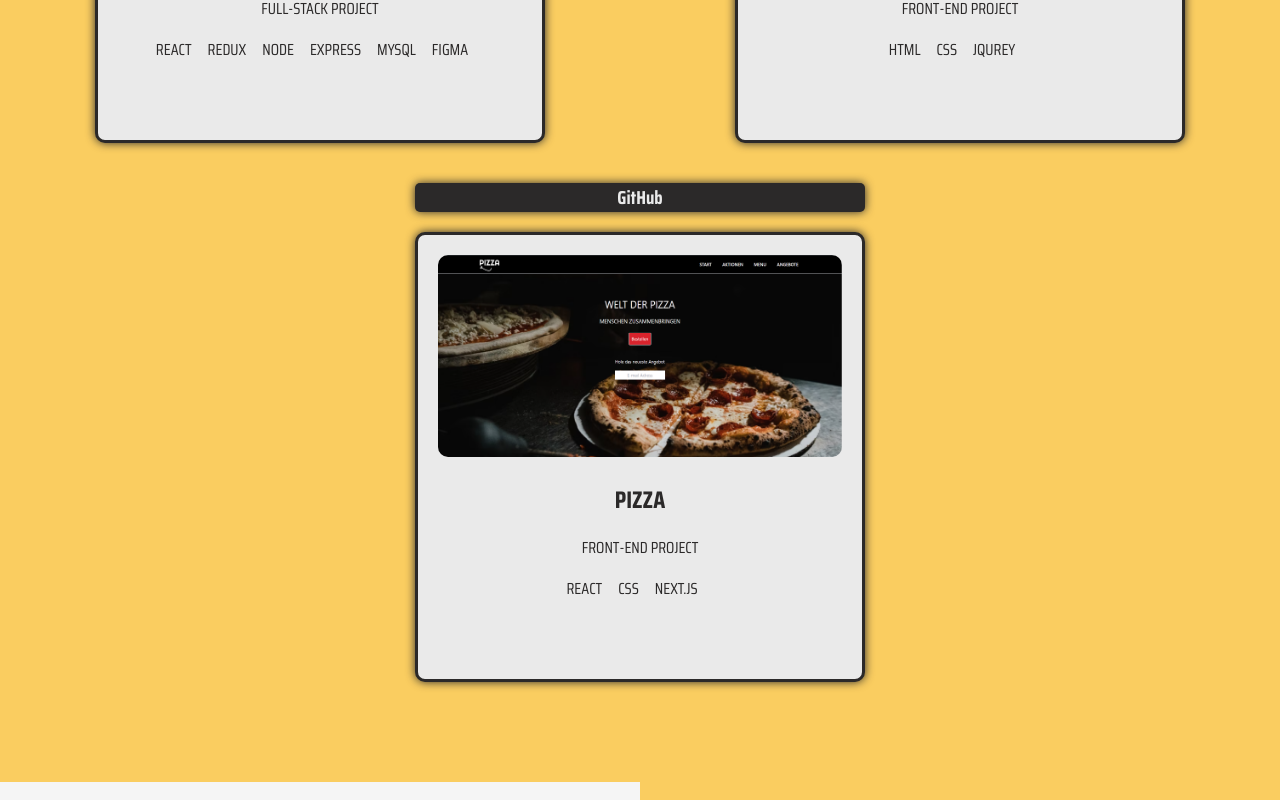
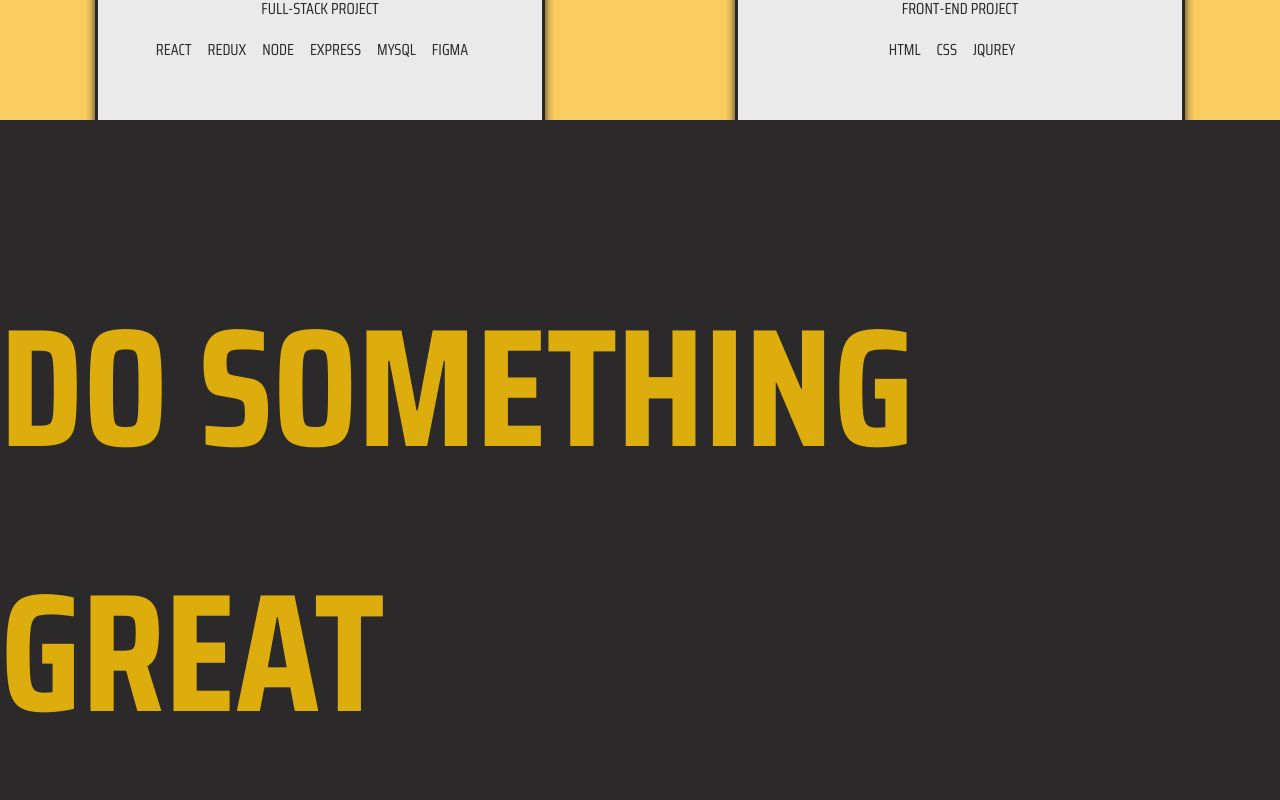
Before and after one commit to AMMAR-05/Portofolio, a React (Create React App) app: page / in a window 1280 px wide. Shown: the part 1240-2040 px from the top of the page. Built offline with nearby package versions, Linux system fonts and the light colour scheme.

Commit message:
Loading Page implemented

```diff
--- a/src/App.js
+++ b/src/App.js
@@ -1,17 +1,34 @@
+import { useEffect, useState } from "react";
 import Navbar from "./components/Layout/Navbar/Navbar";
 import Intro from "./components/Introduction/Intro";
 import Projects from "../src/components/Projects/Projects";
 import About from "./components/About/About";
 import Contact from "./components/Contact/Contact";
-import Footer from "./components/Layout/Footer/Footer";
+// import Footer from "./components/Layout/Footer/Footer";
 
 function App() {
+  const [homeIsLoading, setHomeIsLoading] = useState(false);
+
+  useEffect(() => {
+    setHomeIsLoading(true);
+    setTimeout(() => {
+      setHomeIsLoading(false);
+    }, 7000);
+  }, []);
   return (
     <div className="App">
+      {homeIsLoading && (
+        <div className="loading_bg">
+          <h2 className="animate_charcter">
+            <span className="text">DO SOMETHING GREAT</span>
+          </h2>
+        </div>
+      )}
       {/* Navbar */}
       <Navbar />
 
       {/* Intro */}
+
       <Intro />
 
       {/* Projects */}
--- a/src/index.css
+++ b/src/index.css
@@ -1,10 +1,11 @@
-*{
+* {
   margin: 0;
   padding: 0;
   box-sizing: border-box;
   font-family: 'Saira Condensed', sans-serif;
 }
-:root{
+
+:root {
   --primary-color: #161616;
   --primary-color2: #2b2929;
   --secondary-color: #eaeaea;
@@ -15,3 +16,66 @@
   --border-color: #ddac0d;
   --bg-color: #facd60;
 }
+
+.loading_bg {
+  position: absolute;
+  top: 5rem;
+  left: 0;
+  width: 100%;
+  height: 100%;
+  z-index: 100;
+  font-size: 7rem;
+  display: flex;
+  align-items: center;
+  justify-content: center;
+  background-color: var(--primary-color2);
+  background-image: linear-gradient(var(--primary-color2));
+  animation: bgAni 4s linear infinite;
+  animation-delay: 3s;
+}
+
+@keyframes bgAni {
+  to {
+    transform: translateY(200%);
+}
+}
+
+.text {
+  color: #ddac0d;
+  animation: glow 3s ease-in-out;
+}
+
+@keyframes glow {
+  0% {
+    box-shadow: 0px 0px;
+    color: #ddac0d;
+
+  }
+
+  25% {
+    box-shadow: 15px 0px;
+    color: #e1306c;
+  }
+
+  50% {
+    box-shadow: 15px 15px;
+    padding: 1rem;
+    text-shadow: 0px 80px;
+    background-color: #380f6d;
+    color: #2b2929;
+  }
+
+  75% {
+    color: #380f6d;
+    box-shadow: 0px 0px;
+    text-shadow: 0px -80px;
+  }
+
+  100% {
+    color: #ddac0d;
+    padding: 1rem;
+    box-shadow: -15px -15px;
+    text-shadow: 0px 0px;
+
+  }
+}
```
